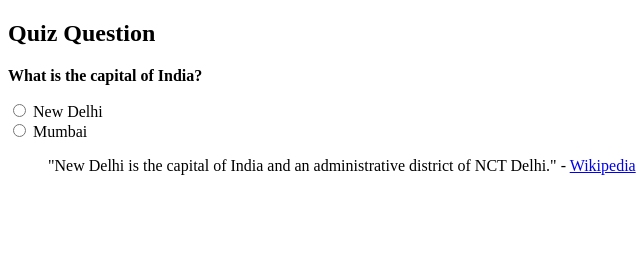
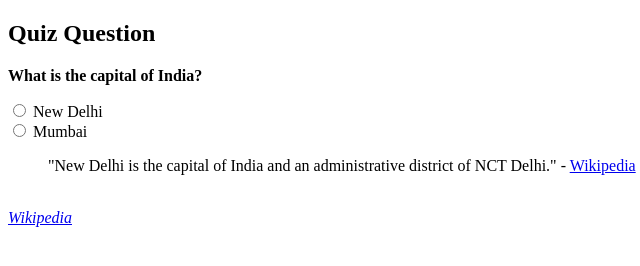
Before and after one commit to acciojob/trivia-ABDULMALIK222-cloud, a website: page main.html in a window 1280 px wide. Shown: the full height of the page, 0-640 px from the left. Drawn offline with Linux system fonts and the light colour scheme.

Commit message:
created a submission

```diff
--- a/main.html
+++ b/main.html
@@ -19,6 +19,8 @@
     <blockquote>
         "New Delhi is the capital of India and an administrative district of NCT Delhi." - <a href="https://en.wikipedia.org/wiki/New_Delhi" target="_blank">Wikipedia</a>
     </blockquote>
+	<br>
+        <cite><a href="https://en.wikipedia.org/wiki/New_Delhi">Wikipedia</a></cite>
 
 </body>
 </html>
```
